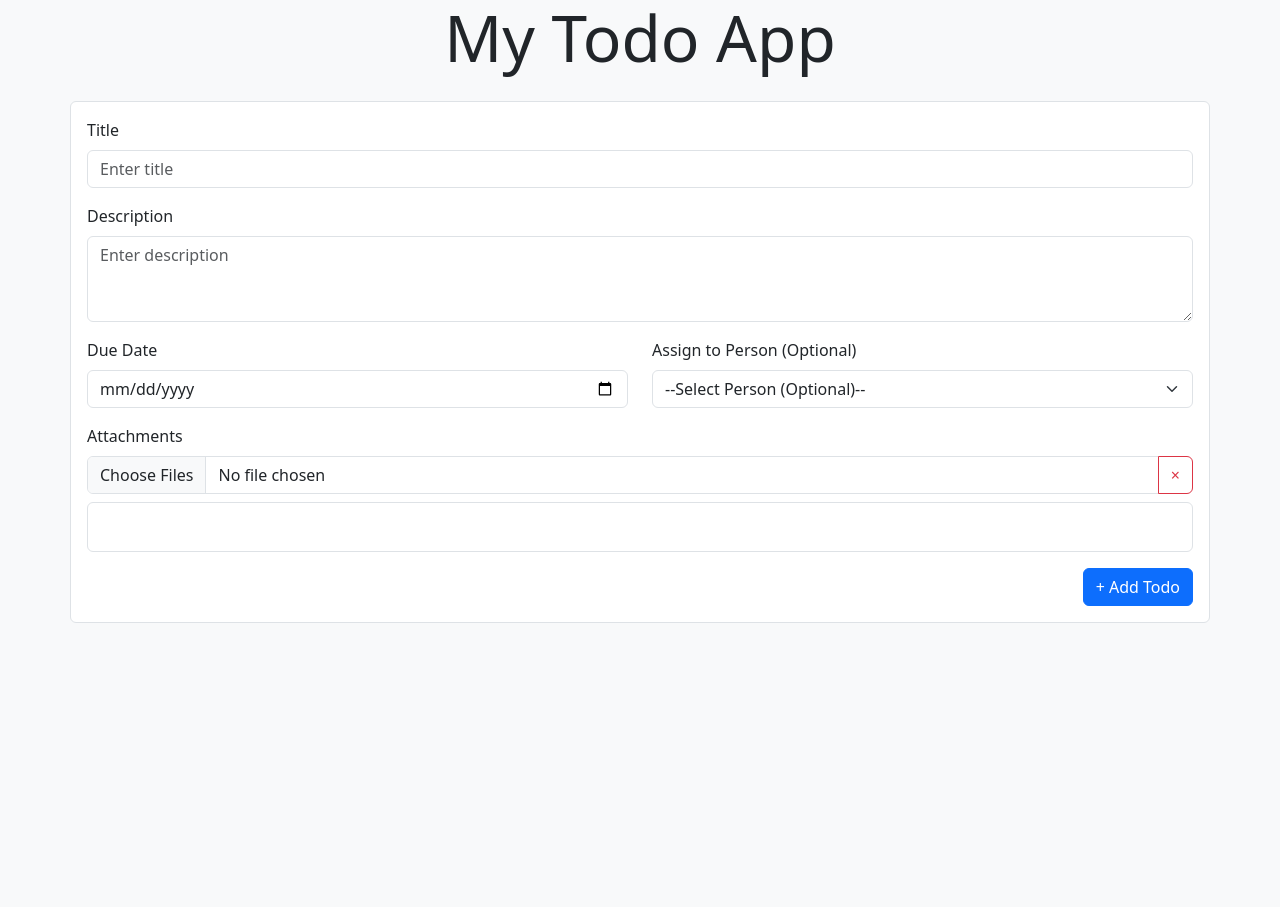
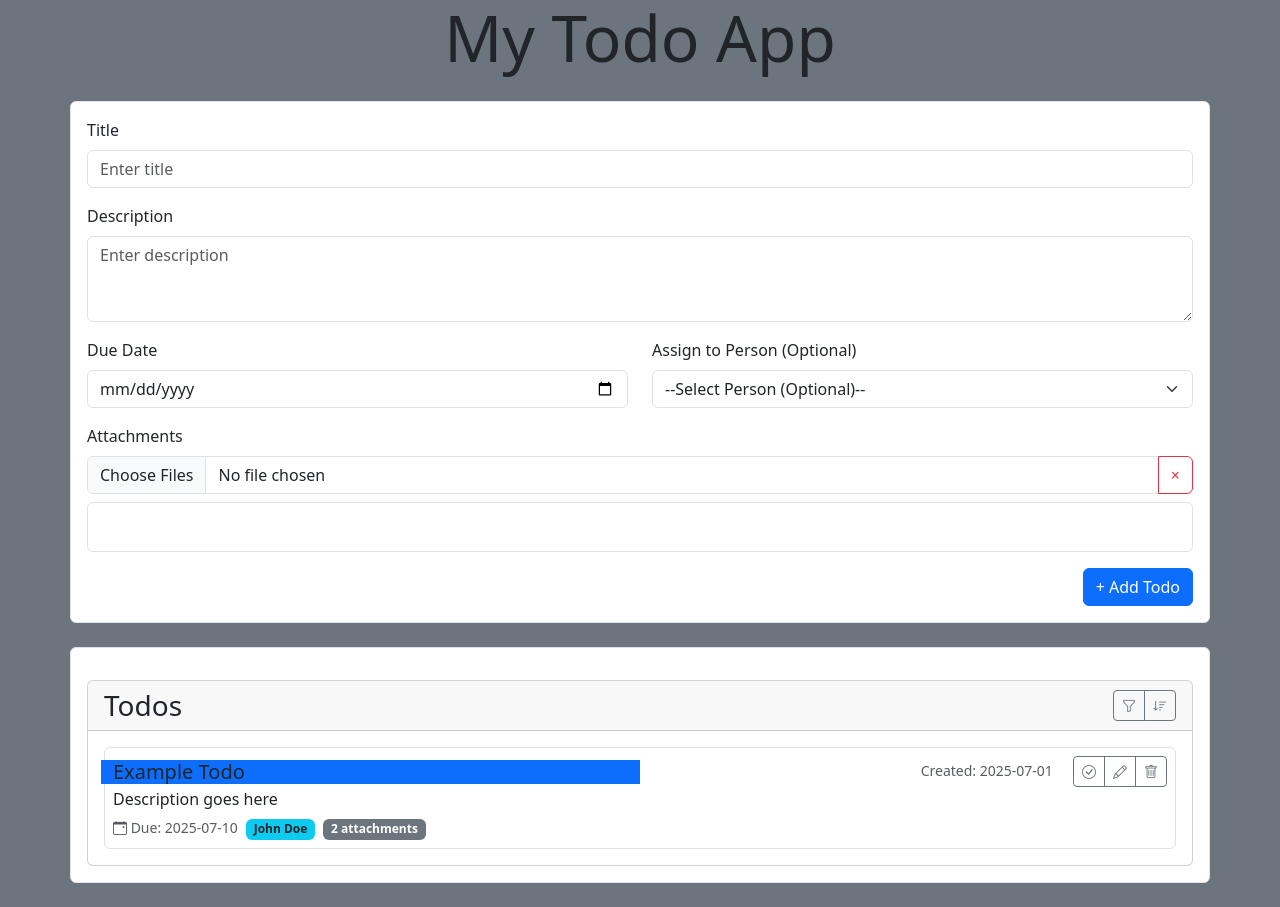
Before and after one commit to addefj/Bootstrap---JavaScript-workshop, a plain HTML site: page index.html in a window 1280 px wide. Before the commit the page ends 800 px from the top, so only its background shows below. Drawn offline with nearby package versions, Linux system fonts and the light colour scheme.

```diff
--- a/index.html
+++ b/index.html
@@ -13,8 +13,12 @@
 
     <!-- Latest compiled JavaScript -->
     <script src="https://cdn.jsdelivr.net/npm/bootstrap@5.3.3/dist/js/bootstrap.bundle.min.js"></script>
+    <link
+      rel="stylesheet"
+      href="https://cdn.jsdelivr.net/npm/bootstrap-icons@1.10.5/font/bootstrap-icons.css"
+    />
   </head>
-  <body class="bg-light">
+  <body class="bg-secondary">
     <div class="container-fluid">
       <h1 class="text-center display-3">My Todo App</h1>
       <div class="container bg-white border rounded border p-3 mt-4">
@@ -29,6 +33,7 @@
               name="title"
             />
           </div>
+
           <div class="mt-3">
             <label for="description" class="form-label">Description</label>
             <textarea
@@ -39,11 +44,13 @@
               name="description"
             ></textarea>
           </div>
+
           <div class="row mt-3">
             <div class="col">
               <label for="date" class="form-label">Due Date</label>
               <input type="date" class="form-control" id="date" name="date" />
             </div>
+
             <div class="col">
               <label for="assignee" class="form-label"
                 >Assign to Person (Optional)</label
@@ -53,6 +60,7 @@
               </select>
             </div>
           </div>
+
           <div class="mt-3">
             <label for="attachments" class="form-label">Attachments</label>
             <div class="input-group">
@@ -71,14 +79,86 @@
                 &times;
               </button>
             </div>
+
             <ul class="list-group mt-2 border rounded p-4" id="fileList"></ul>
           </div>
+
           <div class="mt-3 text-end">
             <button type="button" class="btn btn-primary">+ Add Todo</button>
           </div>
         </form>
       </div>
-      <br />
     </div>
+
+    <div class="container bg-white border rounded p-3 mt-4">
+      <div class="card mt-3">
+        <div class="card-header">
+          <div class="row align-items-center">
+            <div class="col">
+              <h3 class="mb-0">Todos</h3>
+            </div>
+            <div class="col-auto">
+              <div class="btn-group">
+                <button class="btn btn-sm btn-outline-secondary" title="Filter">
+                  <i class="bi bi-funnel"></i>
+                </button>
+                <button class="btn btn-sm btn-outline-secondary" title="Sort">
+                  <i class="bi bi-sort-down"></i>
+                </button>
+              </div>
+            </div>
+          </div>
+        </div>
+
+        <div class="card-body">
+          <div class="border rounded p-2">
+            <div class="row align-items-center">
+              <div class="bg-primary col-md-6">
+                <h5 class="card-title mb-0">Example Todo</h5>
+              </div>
+              <div class="col-md-6 text-end">
+                <div class="d-inline-block me-3 text-muted">
+                  <small>Created: 2025-07-01</small>
+                </div>
+                <div class="btn-group">
+                  <button
+                    class="btn btn-sm btn-outline-secondary"
+                    title="Mark as done"
+                  >
+                    <i class="bi bi-check-circle"></i>
+                  </button>
+                  <button class="btn btn-sm btn-outline-secondary" title="Edit">
+                    <i class="bi bi-pencil"></i>
+                  </button>
+                  <button
+                    class="btn btn-sm btn-outline-secondary"
+                    title="Delete"
+                  >
+                    <i class="bi bi-trash"></i>
+                  </button>
+                </div>
+              </div>
+            </div>
+
+            <p class="card-text mb-1">Description goes here</p>
+
+            <div class="row gx-2 gy-0">
+              <div class="col-auto">
+                <small class="text-muted">
+                  <i class="bi bi-calendar-event"></i> Due: 2025-07-10
+                </small>
+              </div>
+              <div class="col-auto">
+                <span class="badge bg-info text-dark">John Doe</span>
+              </div>
+              <div class="col-auto">
+                <span class="badge bg-secondary">2 attachments</span>
+              </div>
+            </div>
+          </div>
+        </div>
+      </div>
+    </div>
+    <br />
   </body>
 </html>
```
